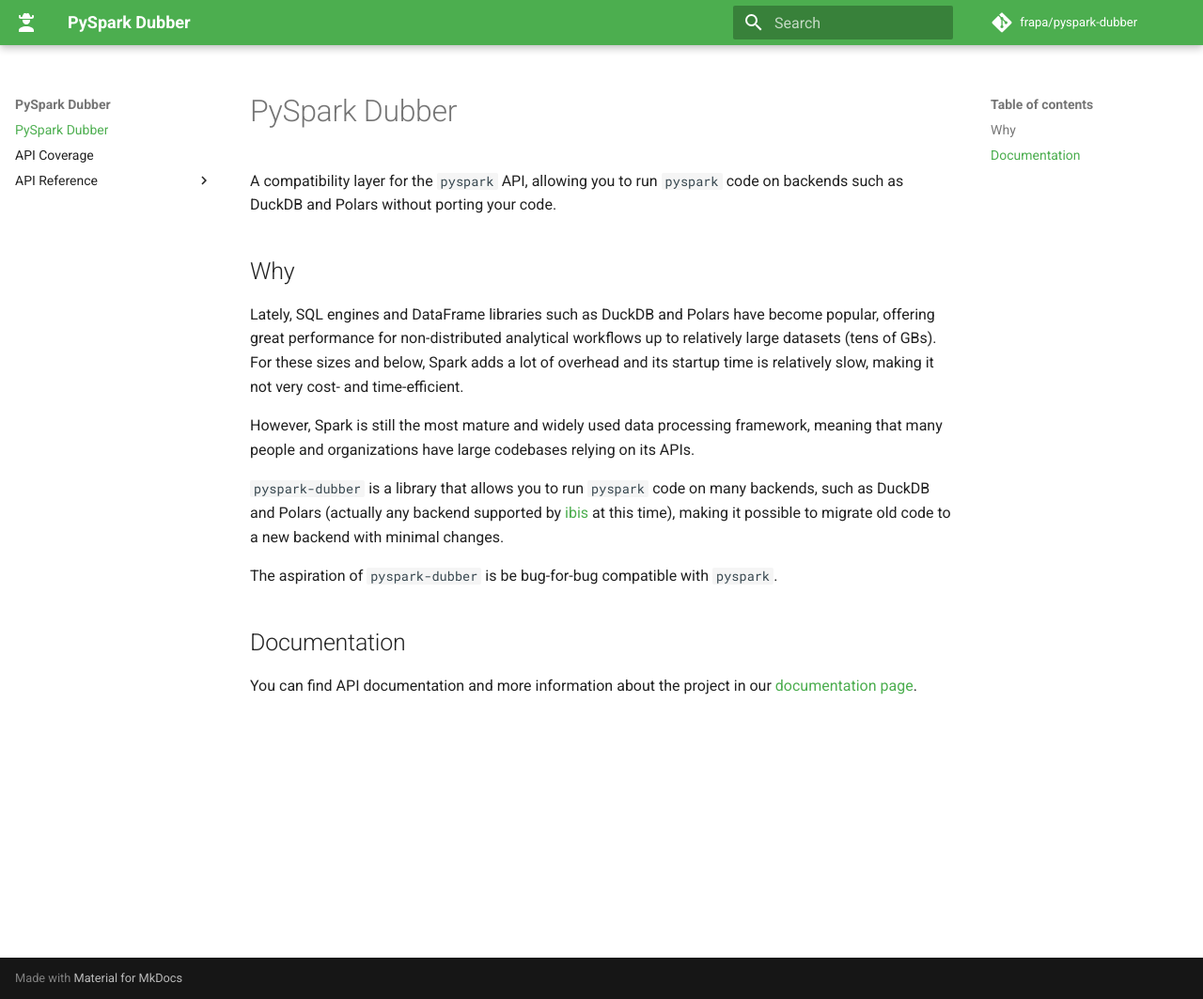
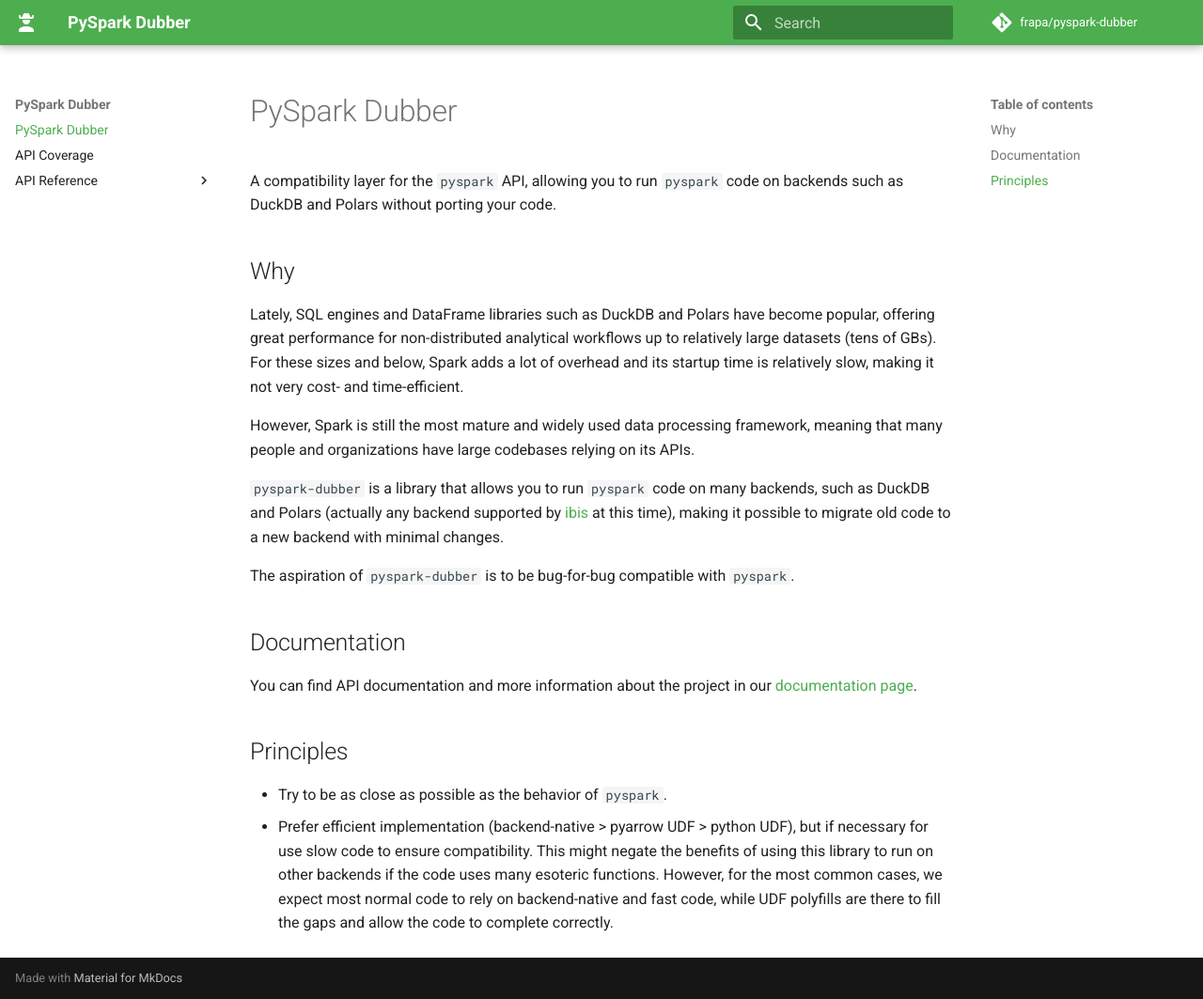
Before and after one commit to frapa/pyspark-dubber, an MkDocs documentation site: the page built from docs/index.md, in a window 1280 px wide and 1063 px high. Shown: the whole window at 94% size. Built offline with MkDocs 1.6.1 and Material for MkDocs 9.7.7, drawn with Linux system fonts in a browser that asks for light colours; comment, search, counter and statistics services are not loaded.

Commit message:
Add principles to readme

```diff
--- a/docs/index.md
+++ b/docs/index.md
@@ -17,9 +17,20 @@
 DuckDB and Polars (actually any backend supported by [ibis](https://ibis-project.org/) at this time),
 making it possible to migrate old code to a new backend with minimal changes.
 
-The aspiration of `pyspark-dubber` is be bug-for-bug compatible with `pyspark`.
+The aspiration of `pyspark-dubber` is to be bug-for-bug compatible with `pyspark`.
 
 ## Documentation
 
 You can find API documentation and more information about the project in our
 [documentation page](https://frapa.github.io/pyspark-dubber/).
+
+## Principles
+
+- Try to be as close as possible as the behavior of `pyspark`.
+- Prefer efficient implementation (backend-native > pyarrow UDF > python UDF),
+  but if necessary for use slow code to ensure compatibility. This might
+  negate the benefits of using this library to run on other backends if the
+  code uses many esoteric functions. However, for the most common cases,
+  we expect most normal code to rely on backend-native and fast code,
+  while UDF polyfills are there to fill the gaps and allow the code to
+  complete correctly.
```
